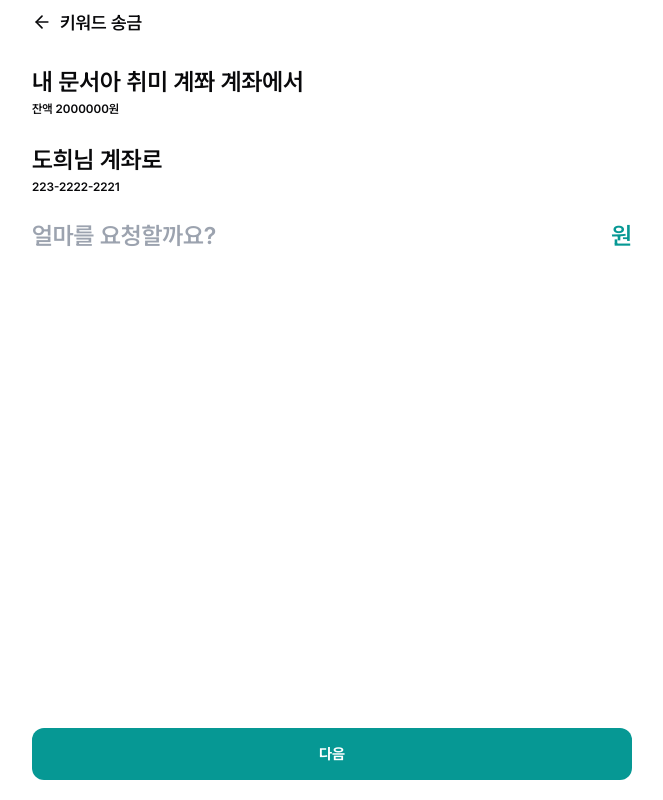
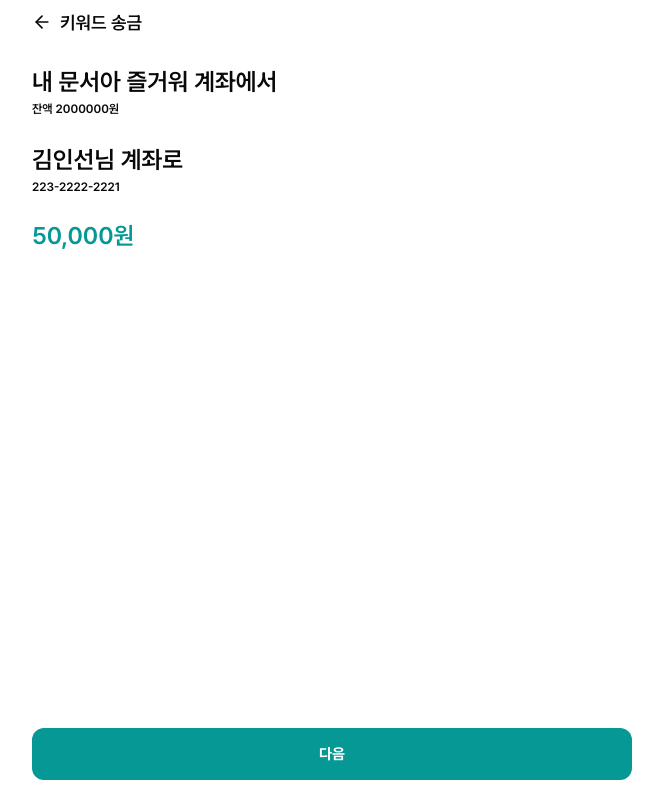
Before and after one commit to KeywordHanaro/KeywordHanaro_FE, a Next.js app: page /transfer/step1 in a window 1280 px wide. Shown: the whole page, without its empty margins (308-971 px from the left). Built offline with nearby package versions, Linux system fonts and the light colour scheme.

Commit message:
[refactor] 주석 제거

```diff
--- a/app/(routes)/transfer/step1/page.tsx
+++ b/app/(routes)/transfer/step1/page.tsx
@@ -5,23 +5,20 @@ import SetTransferAmount from '@/components/templates/useKeyword/transfer/SetTra
 import { useTransferUseSession } from '@/contexts/TransferUseContext';
 import { UseKeywordTransfer } from '@/data/transfer';
 import { useRouter } from 'next/navigation';
-// import Image from 'next/image';
 import { useEffect, useRef } from 'react';
 
-// type TransferData = {
-//   transferAmount: string;
-// } & TransferProps;
+const formatNumberWithCommas = (inputValue: string): string => {
+  if (!inputValue) return '';
+  const numericValue = inputValue.replace(/[^0-9]/g, '');
+  const parsedValue = numericValue ? parseInt(numericValue, 10) : 0;
+  return new Intl.NumberFormat('ko-KR').format(parsedValue);
+};
 
 export default function TransferPage() {
   const { formData, saveFormData } = useTransferUseSession();
 
   /**fetching 가정 */
-  const initialData = UseKeywordTransfer[0];
-
-  // const [formData, setFormData] = useState<TransferData>({
-  //   ...initialData,
-  //   transferAmount: '',
-  // });
+  const initialData = UseKeywordTransfer[1];
 
   useEffect(() => {
     saveFormData({ ...initialData, transferAmount: '' });
@@ -29,30 +26,15 @@ export default function TransferPage() {
   }, []);
 
   const router = useRouter();
-  // const [step, setStep] = useState(1);
 
   const amountRef = useRef<HTMLInputElement>(null);
 
   const onNext = () => {
-    // amountRef.current.value를 formData의 amount에 저장시켜줘
     saveFormData(
       formData.type === 'WithoutAmount' ?
-      {...formData, transferAmount: amountRef.current?.value || ''} : {...formData, transferAmount: formData.amount.toString()}
+      {...formData, transferAmount: amountRef.current?.value || ''} : {...formData, transferAmount: formatNumberWithCommas(formData.amount.toString())}
     );
     router.push('/transfer/step2');
-
-    // setFormData((prev) =>
-    //   prev.type === 'WithoutAmount'
-    //     ? {
-    //         ...prev,
-    //         transferAmount: amountRef.current?.value || '',
-    //       }
-    //     : {
-    //         ...prev,
-    //         transferAmount: prev.amount?.toString() || '',
-    //       }
-    // );
-    // setStep((prev) => prev + 1);
   };
 
   const handleBack = () => {
```
Also changed, not shown: app/(routes)/transfer/step2/page.tsx (+0 -30 lines).
